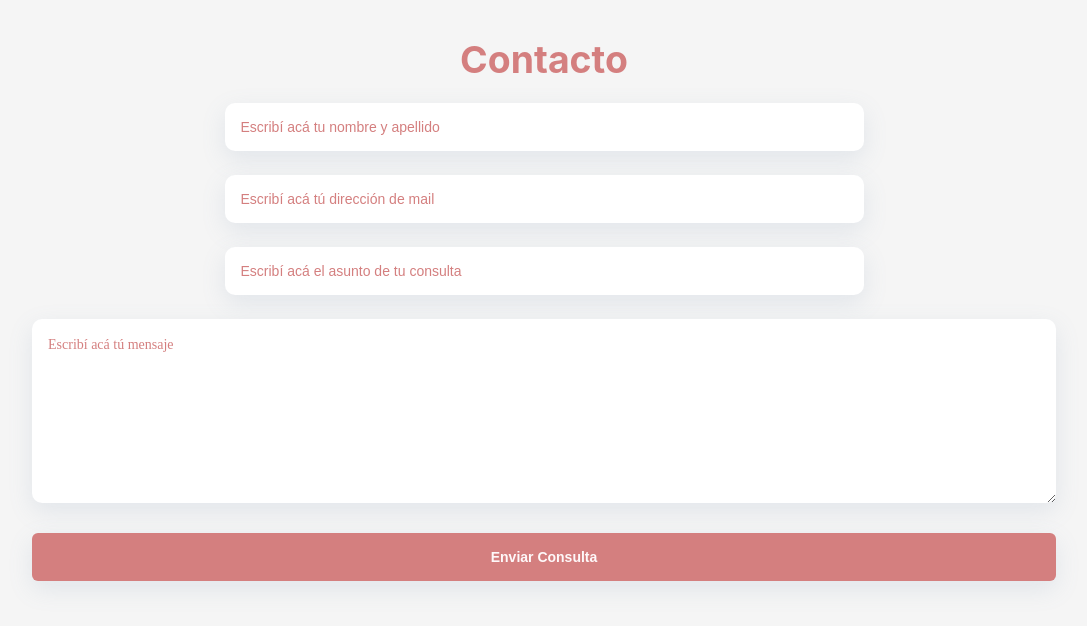
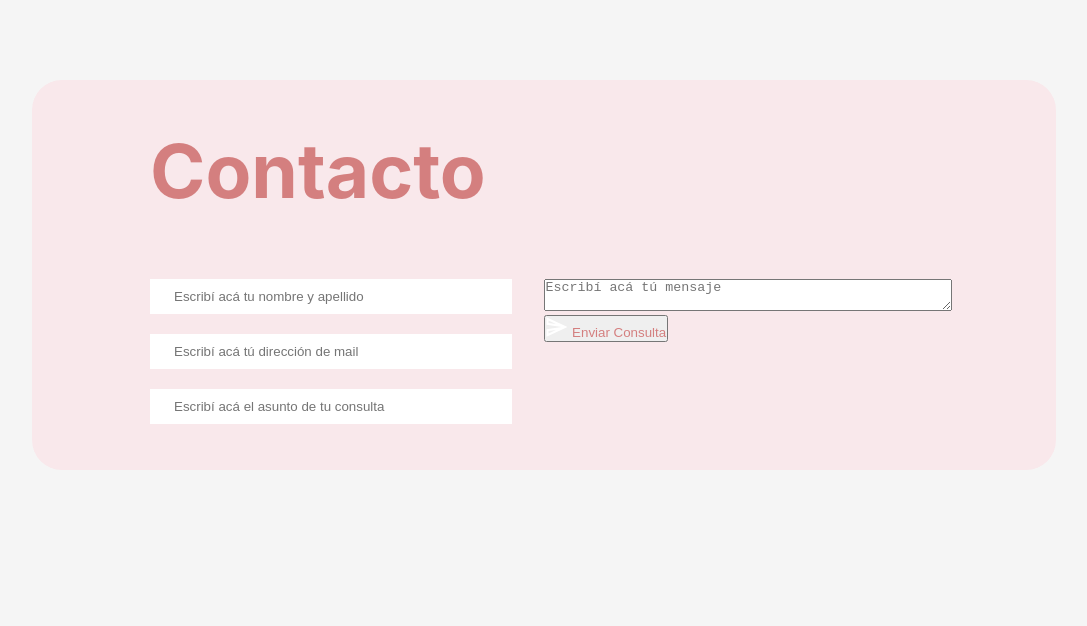
Before and after one commit to maramayo95/mariana-landing, a React (Vite) app: page / in a window 1280 px wide. Shown: the top 626 px of the page, without its empty margins (96-1183 px from the left). Built offline with nearby package versions, Linux system fonts and the light colour scheme.

Commit message:
armando el diseño desktop form

```diff
--- a/src/Components/FormContact/FormContact.css
+++ b/src/Components/FormContact/FormContact.css
@@ -1,8 +1,16 @@
+:root {
+    /* Margin-left responsive desktop design container */
+    --desktop-margin-left : 7.375rem;
 
+    /* Margin left Second column form */
+    --margin-left-text-button: 2rem;
+}
 
 /*
 usar flex-flow row-wrap
 hacer que div de titulo tenga 100% del contenedor */
+
+@media(max-width:800px){
 
     form {
         display: flex;
@@ -53,7 +61,6 @@ textarea::placeholder{
         font-weight: 500;
     }
 
-
     form .textA-div textarea{
         height: 23vh;
         border: none;
@@ -64,6 +71,8 @@ form .textA-div textarea{
         line-height: 20px;
         font-weight: 500;
         padding: 1rem;
+        resize: none;
+
     }
 
 
@@ -84,9 +93,11 @@ form .div-btn-form .btn-form {
         padding:1rem;
     }
 
+}
 
 
-@media(min-width:1440px) {
+
+@media(min-width:801px) {
     .center-container{
         display: flex;
         flex-direction: column;
@@ -94,7 +105,7 @@ form .div-btn-form .btn-form {
         margin-top: 10vh;
         margin-bottom: 10vh;
         width: 80vw;
-        height: 50vh;
+        /* height: 50vh; */
         background-color: #F9E8EB;
         border-radius:30px;
     }
@@ -102,18 +113,61 @@ form .div-btn-form .btn-form {
     .title-form {
         text-align:left;
         margin-top: 45px;
-        margin-left: 118px;
         font-size: 4rem;
+    }
+    .input-group {
+        display:flex;
+        justify-content: flex-start;
     }
 
     .form-design form {
         display:flex;
+        flex-direction: column;
+        justify-content: flex-start;
+        margin-left: var(--desktop-margin-left)
     }
 
     .form-design form .input-div {
         display: flex;
         flex-direction: column;
-        margin-left: 118px;
+        width: 40%;
+
     }
 
+    .form-design form .align-text-form {
+        width: 30%;
     }
+
+    textarea{
+        width: 150%;
+    }
+
+    .input-group {
+        margin-top: 63px;
+        margin-bottom: 26px;
+
+    }
+
+    .input-div input {
+        margin-bottom: 20px;
+        padding: 10px 24px 10px 24px;
+        border: none;
+    }
+
+    .align-text-form{
+        display:flex;
+        flex-direction: column;
+        margin-left: var(--margin-left-text-button);
+
+    }
+
+
+    .div-btn-form {
+        display: flex;
+        justify-content: flex-start;
+        padding-bottom: 45px;
+    }
+
+
+
+}
--- a/src/Components/FormContact/FormContact.jsx
+++ b/src/Components/FormContact/FormContact.jsx
@@ -1,26 +1,40 @@
 import React from "react";
 import "./FormContact.css";
+import arrowBtn from "../../svg/arrow.svg";
 const FormContact = () => {
   return (
     <div className="center-container">
-
       <section className="form-design">
         <form action="">
           <div className="title-form">
             <h3>Contacto</h3>
           </div>
+          <div className="input-group">
             <div className="input-div">
-            <input type="text" placeholder="Escribí acá tu nombre y apellido" />
-            <input type="text" placeholder="Escribí acá tú dirección de mail" />
-            <input type="text" placeholder="Escribí acá el asunto de tu consulta" />
+              <input
+                type="text"
+                placeholder="Escribí acá tu nombre y apellido"
+              />
+              <input
+                type="text"
+                placeholder="Escribí acá tú dirección de mail"
+              />
+              <input
+                type="text"
+                placeholder="Escribí acá el asunto de tu consulta"
+              />
             </div>
-
+            <div className="align-text-form">
               <div className="textA-div">
                 <textarea type="text" placeholder="Escribí acá tú mensaje" />
               </div>
 
               <div className="div-btn-form">
-            <button className="btn-form" type="submit">Enviar Consulta</button>
+                <button className="btn-form" type="submit">
+                  <img src={arrowBtn} /> Enviar Consulta
+                </button>
+              </div>
+            </div>
           </div>
         </form>
       </section>
```
Also changed, not shown: src/svg/arrow.svg (added). Lines whose indentation alone changed are shown as unchanged.
